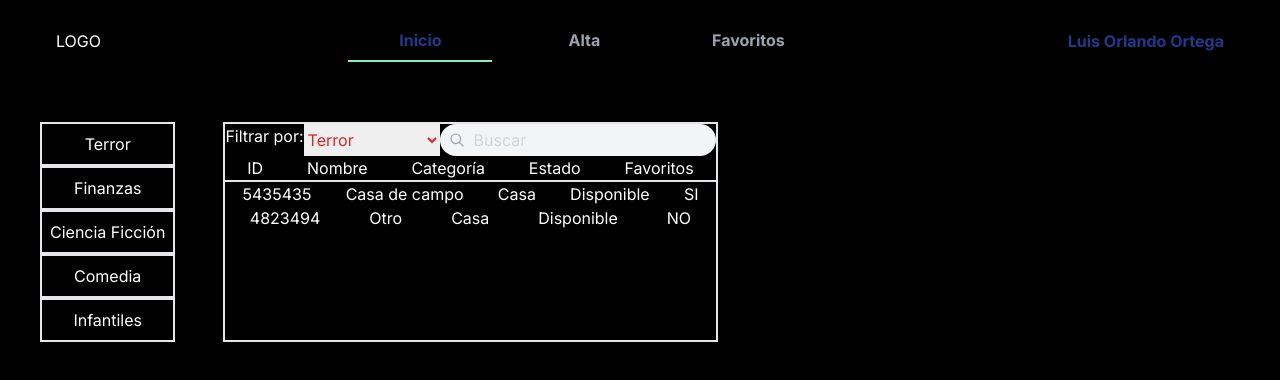
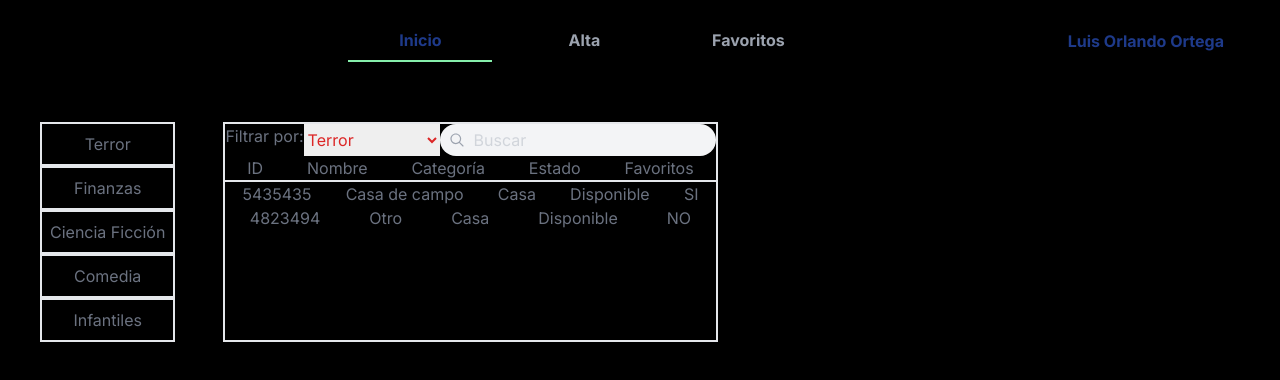
Before and after one commit to AlonsoMtzG/biblioteca, a Next.js app in the folder biblio/: page / in a window 1280 px wide. Shown: the top 380 px of the page. Built offline with nearby package versions, Linux system fonts and the light colour scheme.

Commit message:
update general text color

```diff
--- a/biblio/app/globals.css
+++ b/biblio/app/globals.css
@@ -11,7 +11,6 @@
 }
 
 body {
-  color: rgb(var(--foreground-rgb));
   background: linear-gradient(
       to bottom,
       transparent,
--- a/biblio/app/layout.tsx
+++ b/biblio/app/layout.tsx
@@ -19,7 +19,7 @@ export default function RootLayout({
     <html lang="en">
       <body className={inter.className}>
         <Nav />
-        <div className="p-10">{children}</div>
+        <div className="p-10 text-gray-500">{children}</div>
       </body>
     </html>
   );
```
